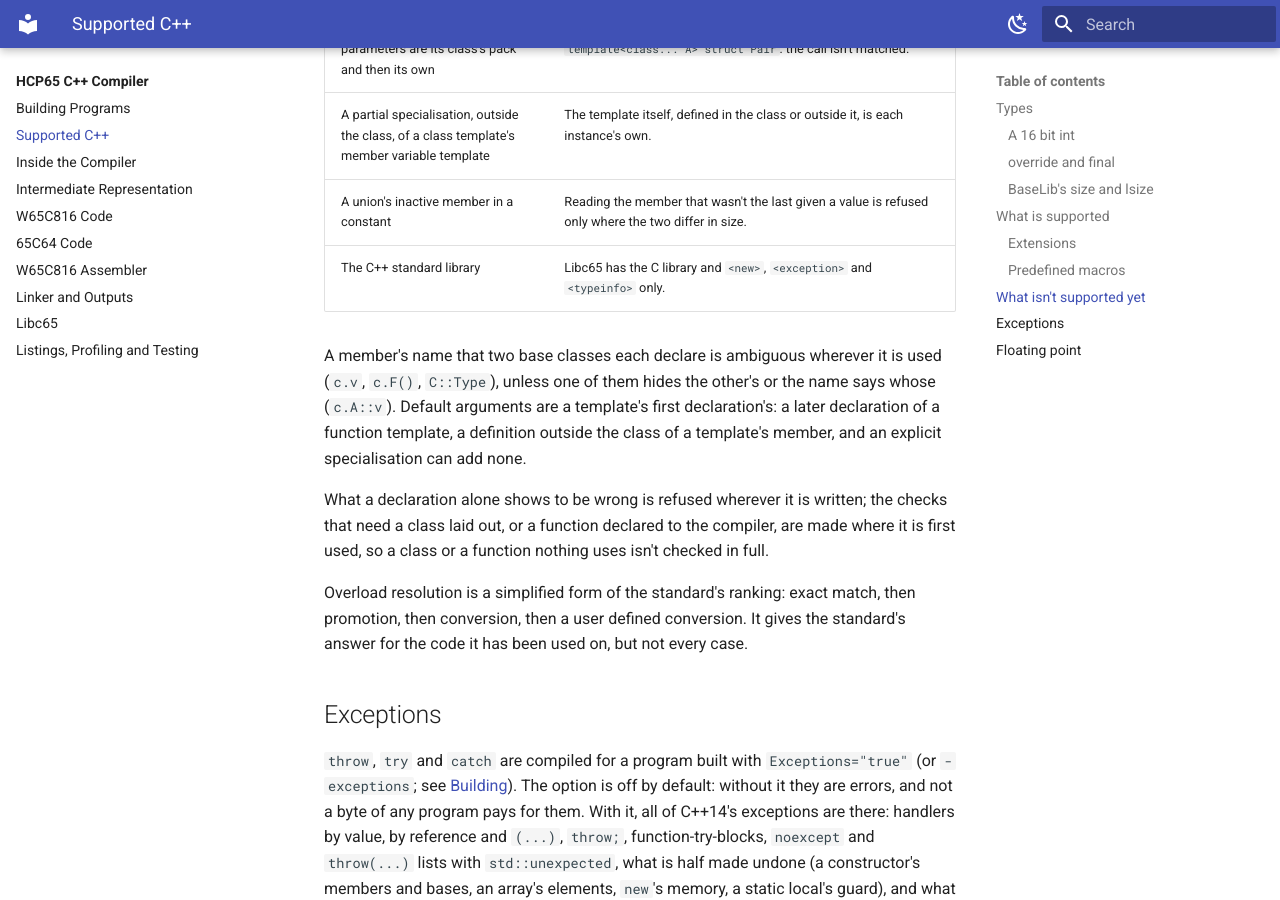
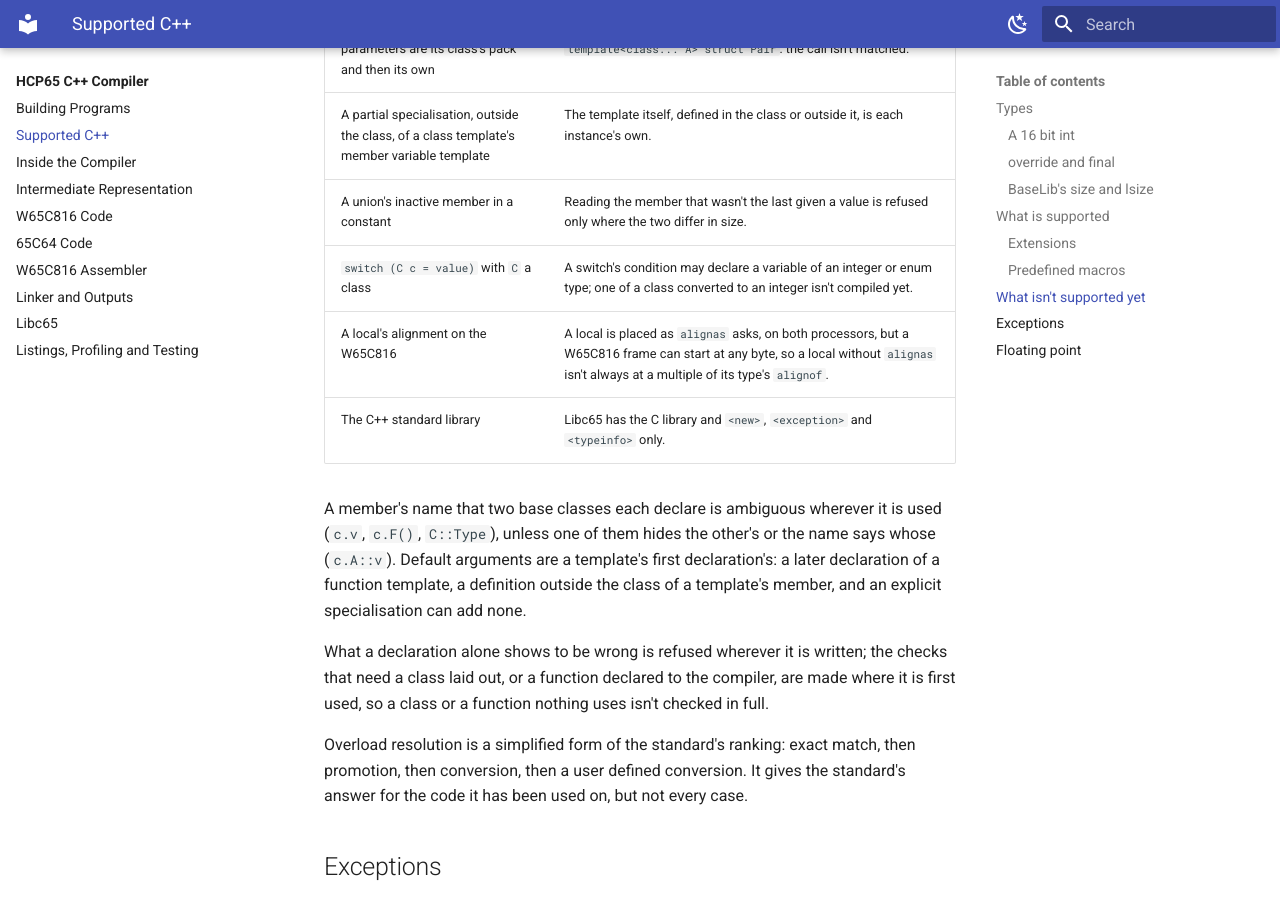
Before and after one commit to andrewpaterson/HCP65, an MkDocs documentation site: the page built from Website/docs/compiler/language.md, in a window 1280 px wide and 900 px high, scrolled down 7011 px. Built offline with MkDocs 1.6.1 and Material for MkDocs 9.7.7, drawn with Linux system fonts in a browser that asks for light colours; plug-ins that fetch from the network failed and are left out.

Commit message:
Docs: the compiler's two new known gaps, a switch over a declared class object and a W65C816 local's alignment without alignas

```diff
--- a/Website/docs/compiler/language.md
+++ b/Website/docs/compiler/language.md
@@ -154,6 +154,8 @@ compiler's own file and line, which says which construct it was.
 | A member template whose parameters are its class's pack and then its own | `template<class... B> static int Mix(A... a, B... b)` in `template<class... A> struct Pair`: the call isn't matched. |
 | A partial specialisation, outside the class, of a class template's member variable template | The template itself, defined in the class or outside it, is each instance's own. |
 | A union's inactive member in a constant | Reading the member that wasn't the last given a value is refused only where the two differ in size. |
+| `switch (C c = value)` with `C` a class | A switch's condition may declare a variable of an integer or enum type; one of a class converted to an integer isn't compiled yet. |
+| A local's alignment on the W65C816 | A local is placed as `alignas` asks, on both processors, but a W65C816 frame can start at any byte, so a local without `alignas` isn't always at a multiple of its type's `alignof`. |
 | The C++ standard library | Libc65 has the C library and `<new>`, `<exception>` and `<typeinfo>` only. |
 
 A member's name that two base classes each declare is ambiguous wherever it is used
```
